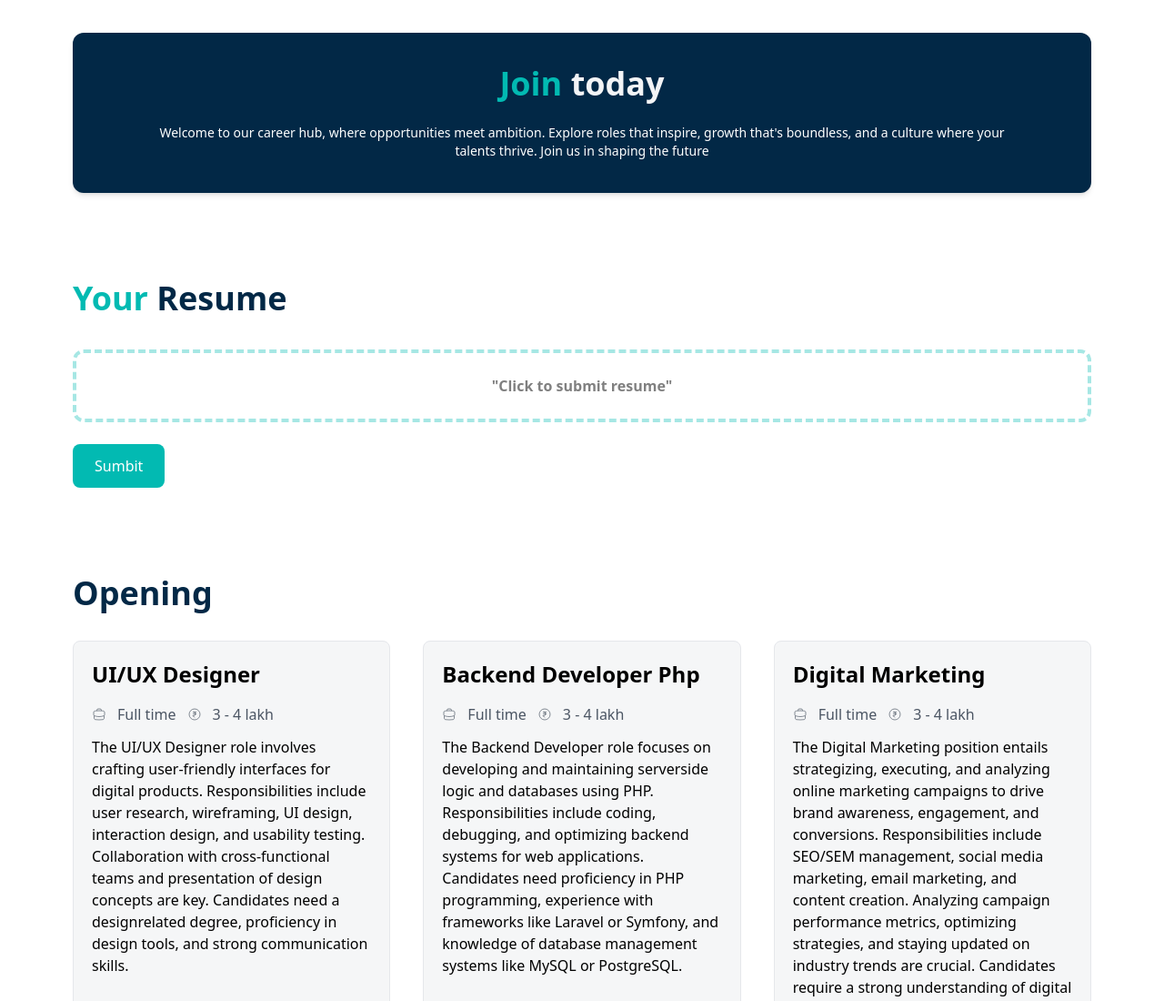
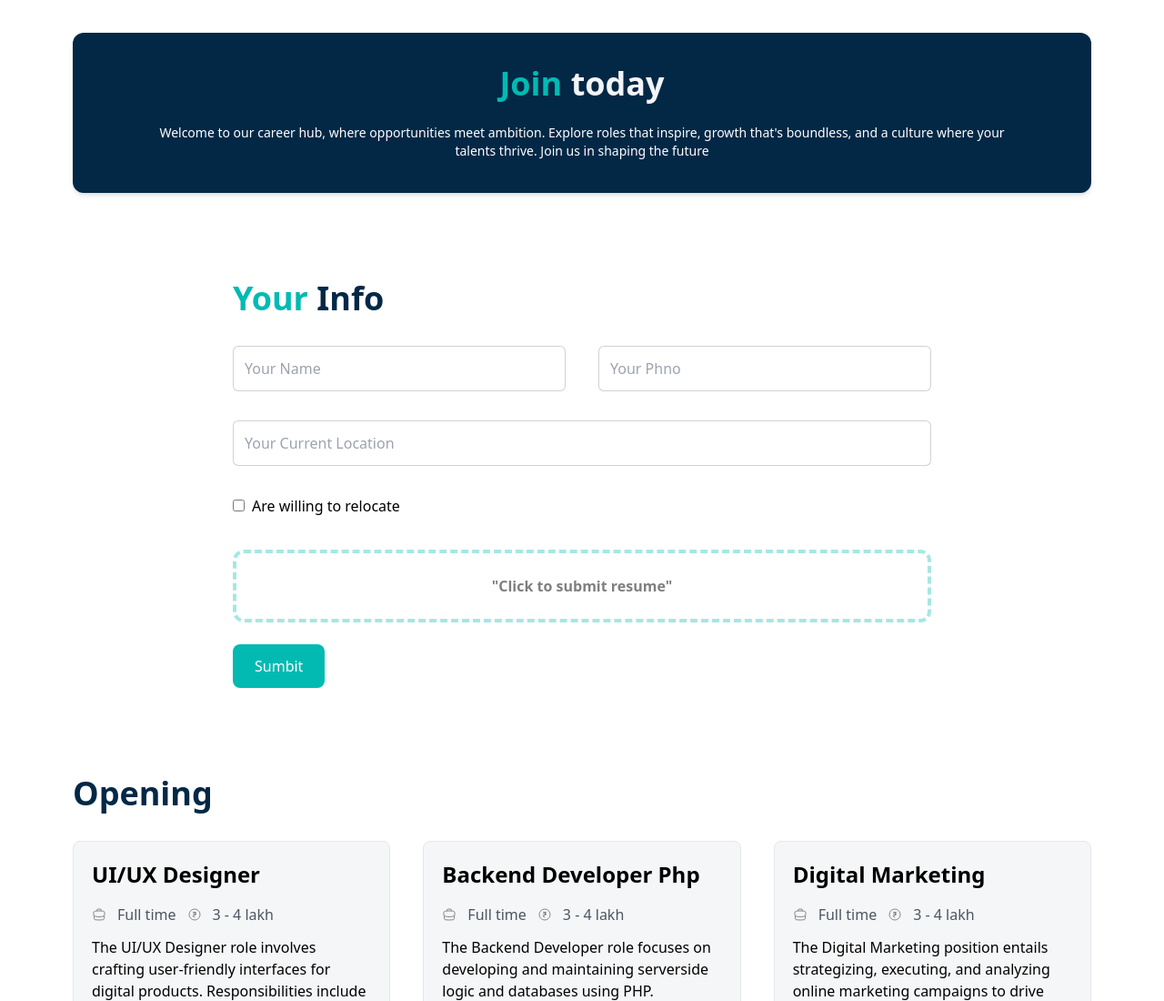
Before and after one commit to MANISHnagarkoti/kkrfindex, a website: page pages/career.html in a window 1280 px wide. Shown: the top 1100 px of the page at 91% size. Drawn offline with Linux system fonts and the light colour scheme.

Commit message:
career form added

```diff
--- a/pages/career.html
+++ b/pages/career.html
@@ -23,15 +23,36 @@
       </div>
     </div>
 
-    <form action="">
+    <form action="" class="lg:px-44">
       <div class="mt-24 font-bold text-4xl text-colorTwo">
-        <span class="text-colorThree font-bold">Your </span> Resume
+        <span class="text-colorThree font-bold">Your </span> Info
       </div>
+
+
+      <div class="grid md:grid-cols-2 gap-9 mt-8">
+        <input type="text" name="" placeholder="Your Name" id="">
+        <input type="number" name="" placeholder="Your Phno" id="">
+      </div>
+
+      <div class="mt-8">
+        <input type="text" name="" placeholder="Your Current Location" id="">
+      </div>
+
+      <div class="flex items-center gap-2 mt-8">
+        <div>
+          <input class="mt-0"  id="work" type="checkbox" name="">
+        </div>
+        <label  for="work"> Are willing to relocate </label>
+
+      </div>
+
+
+
       <label id="resume"
         class="border-4 border-dashed animate-pulse border-colorThree/70 rounded-xl text-center p-3 py-6 mt-9 block cursor-pointer">
         <div class="font-bold">"Click to submit resume"</div>
 
-        <input type="file" name="file" class="hidden" id="resume" onChange="{setFile}" />
+        <input type="file" name="file" class="hidden" id="resume" />
       </label>
 
       <div class="flex gap-8 items-center">
```
Also changed, not shown: pages/main.css.
